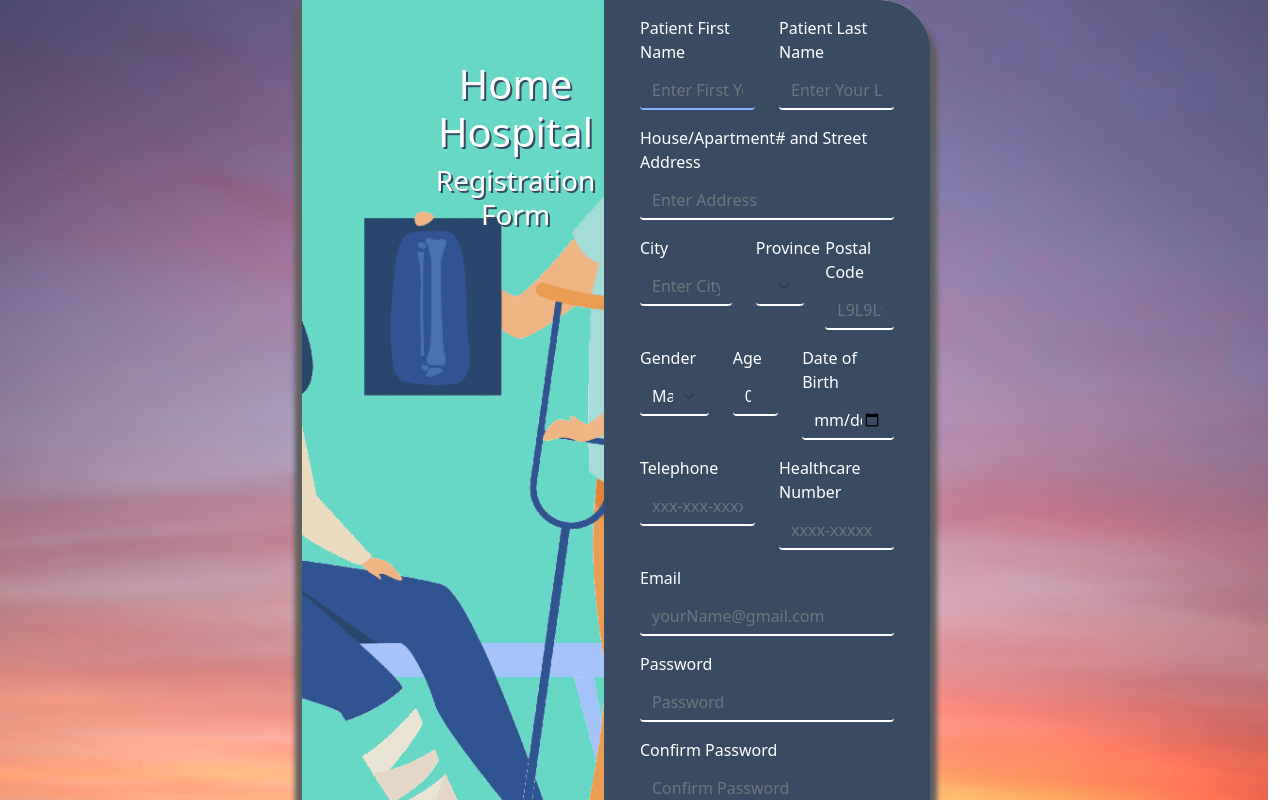
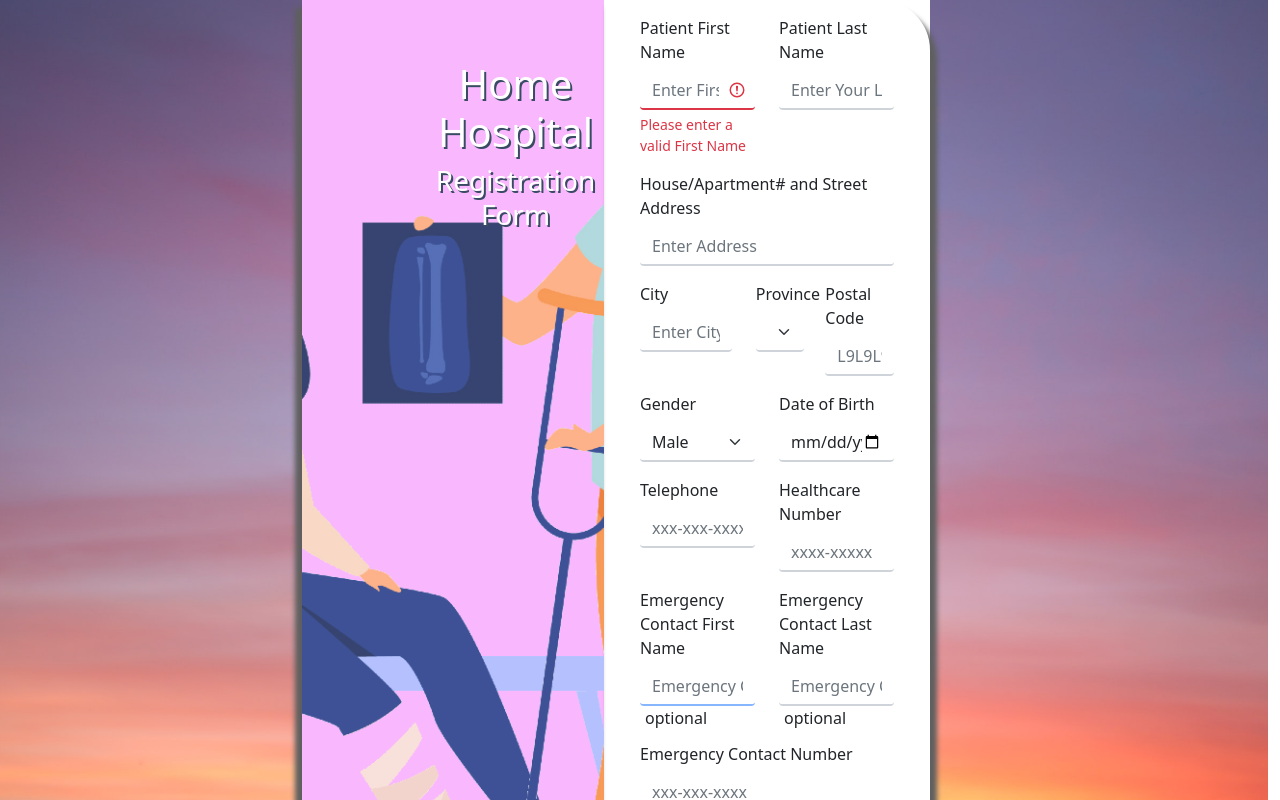
Before and after one commit to liamandaidan/HomeHospital, a React (Create React App) app in the folder HomeHospital-Frontend/hh-front/: page /register in a window 1280 px wide. Shown: the top 800 px of the page. Built offline with nearby package versions, Linux system fonts and the light colour scheme.

Commit message:
revised registration and login page to reflect color scheme as well as revised input fields to registration page

```diff
--- a/HomeHospital-Frontend/hh-front/src/components/LoginForm.js
+++ b/HomeHospital-Frontend/hh-front/src/components/LoginForm.js
@@ -1,6 +1,7 @@
 import React, { useEffect, useState } from "react";
 import { Button, Col, Container, Form, Modal, Row } from "react-bootstrap";
 import { Link, useNavigate } from "react-router-dom";
+import logo from "../images/heartbeat_logo_long.png";
 import classes from "./LoginForm.module.css";
 import Axios from "axios";
 
@@ -90,14 +91,26 @@ function LoginForm() {
         <div className={classes.loginBox}>
           <div className={classes.innerBox}>
             <div>
-              <h1 className={classes.header}>Login</h1>
-              <label htmlFor="firstName" className="form-label mt-3 text-white">
+              <div
+                style={{
+                  backgroundImage: `url(${logo})`,
+                  backgroundSize: "cover",
+                  width: "240px",
+                  height: "200px",
+                  marginLeft: "35px",
+                }}
+              >
+                <h1 className={classes.header}>LOGIN</h1>
+              </div>
+            </div>
+            <div style={{ marginTop: "-25px" }}>
+              <label htmlFor="firstName" className="form-label">
                 Email
               </label>
               <input
                 onBlur={validateEmail}
                 type="text"
-                className={`form-control bg-transparent text-white shadow-none ${classes.noBorder}`}
+                className={`form-control shadow-none `}
                 id="email"
                 name="email"
                 value={email}
@@ -110,15 +123,14 @@ function LoginForm() {
               />
               <div className="valid-feedback"></div>
               <div className="invalid-feedback">Please enter a valid Email</div>
-            </div>
               <div className={classes.container}>
-              <label htmlFor="password" className="form-label mt-3 text-white">
+                <label htmlFor="password" className="form-label mt-3 ">
                   Password
                 </label>
                 <input
                   onBlur={validatePassword}
                   type="password"
-                className={`form-control bg-transparent text-white shadow-none ${classes.noBorder}`}
+                  className={`form-control bg-transparent  shadow-none `}
                   id="password"
                   name="password"
                   value={password}
@@ -141,6 +153,7 @@ function LoginForm() {
                 >
                   Login
                 </Button>
+              </div>
             </div>
             <Row>
               <Col>
--- a/HomeHospital-Frontend/hh-front/src/components/LoginForm.module.css
+++ b/HomeHospital-Frontend/hh-front/src/components/LoginForm.module.css
@@ -1,24 +1,17 @@
 .loginBox {
   width: 400px;
-  height: 500px;
+  height: 520px;
   margin: auto;
-  background-color: #394b63;
+  padding-bottom: 25px;
+  background-color: white;
   border-radius: 25px;
-  color: white;
   box-shadow: 10px 5px 5px rgb(83, 83, 83);
-  text-shadow: 2px 2px rgb(3, 3, 3);
 }
 
 .header {
   text-align: center;
-  padding-top: 25px;
-  text-decoration: underline;
-}
-
-.noBorder {
-  outline: 0;
-  border-width: 0 0 2px;
-  border-color: white;
+  padding-top: 60px;
+  margin-left: 115px;
 }
 
 .smallFont {
@@ -27,7 +20,7 @@
 
 .teal {
   margin-left: 25px;
-  color: #67d8c6;
+  color: #202020;
 }
 
 .innerBox {
--- a/HomeHospital-Frontend/hh-front/src/components/RegistrationForm.js
+++ b/HomeHospital-Frontend/hh-front/src/components/RegistrationForm.js
@@ -10,6 +10,8 @@ function RegistrationForm() {
   // Declare React Variables
   const [firstNameValue, setFirstNameValue] = useState("");
   const [lastNameValue, setLastNameValue] = useState("");
+  const [emFirstNameValue, setEmFirstNameValue] = useState("");
+  const [emLastNameValue, setEmLastNameValue] = useState("");
   const [addressValue, setAddressValue] = useState("");
   const [cityValue, setCityValue] = useState("");
   const [provinceValue, setProvinceValue] = useState("AB");
@@ -19,6 +21,7 @@ function RegistrationForm() {
   const [postalCodeValue, setPostalCodeValue] = useState("");
   const [ageValue, setAgeValue] = useState(0);
   const [phoneValue, setPhoneValue] = useState("");
+  const [emPhoneValue, setEmPhoneValue] = useState("");
   const [emailValue, setEmailValue] = useState("");
   const [passwordValue, setPasswordValue] = useState("");
   const [confirmPasswordValue, setConfirmPasswordValue] = useState("");
@@ -221,7 +224,7 @@ function RegistrationForm() {
   }
 
   function validatePassword() {
-    if (passwordValue.length > 5) {
+    if (passwordValue.length > 9) {
       document.getElementById("password").classList.add("is-valid");
       document.getElementById("password").classList.remove("is-invalid");
     } else {
@@ -242,18 +245,6 @@ function RegistrationForm() {
     }
   }
 
-  function validateAge() {
-    if (ageValue <= 17 || ageValue > 100) {
-      document.getElementById("age").classList.remove("is-valid");
-      document.getElementById("age").classList.add("is-invalid");
-      setValidAgeValue(false);
-    } else {
-      document.getElementById("age").classList.remove("is-invalid");
-      document.getElementById("age").classList.add("is-valid");
-      setValidAgeValue(true);
-    }
-  }
-
   const createUser = () => {
     Axios.post("http://localhost:4000/api/register", {
       firstName: firstNameValue,
@@ -269,6 +260,11 @@ function RegistrationForm() {
       gender: genderValue,
       dateOfBirth: dobValue,
       password: passwordValue,
+      emergencyContact: {
+        firstName: emFirstNameValue,
+        lastName: emLastNameValue,
+        phoneNumber: emPhoneValue,
+      },
     }).then((response) => {
       console.log("Registration Successful");
       navigate("/login");
@@ -277,17 +273,18 @@ function RegistrationForm() {
 
   return (
     <Container>
+      <div>
         <form id="clientForm" action="">
           <Row>
             <Col>
               <div>
-              <label htmlFor="firstName" className="form-label mt-3 text-white">
+                <label htmlFor="firstName" className="form-label mt-3 ">
                   Patient First Name
                 </label>
                 <input
                   onBlur={validateFirstName}
                   type="text"
-                className={`form-control bg-transparent text-white shadow-none ${classes.noBorder}`}
+                  className={`form-control bg-transparent  shadow-none ${classes.noBorder}`}
                   id="clientFirstName"
                   name="clientFirstName"
                   value={firstNameValue}
@@ -305,13 +302,13 @@ function RegistrationForm() {
             </Col>
             <Col>
               <div>
-              <label htmlFor="lastName" className="form-label mt-3 text-white">
+                <label htmlFor="lastName" className="form-label mt-3 ">
                   Patient Last Name
                 </label>
                 <input
                   onBlur={validateLastName}
                   type="text"
-                className={`form-control bg-transparent text-white shadow-none ${classes.noBorder}`}
+                  className={`form-control bg-transparent  shadow-none ${classes.noBorder}`}
                   id="clientLastName"
                   name="clientLastName"
                   value={lastNameValue}
@@ -330,13 +327,13 @@ function RegistrationForm() {
           <Row>
             <Col>
               <div>
-              <label htmlFor="address" className="form-label mt-3 text-white">
+                <label htmlFor="address" className="form-label mt-3 ">
                   House/Apartment# and Street Address
                 </label>
                 <input
                   onBlur={validateAddress}
                   type="text"
-                className={`form-control bg-transparent text-white shadow-none ${classes.noBorder}`}
+                  className={`form-control bg-transparent  shadow-none ${classes.noBorder}`}
                   id="address"
                   name="address"
                   value={addressValue}
@@ -355,13 +352,13 @@ function RegistrationForm() {
           <Row>
             <Col md={5}>
               <div>
-              <label htmlFor="City" className="form-label mt-3 text-white">
+                <label htmlFor="City" className="form-label mt-3 ">
                   City
                 </label>
                 <input
                   onBlur={validateCity}
                   type="text"
-                className={`form-control bg-transparent text-white shadow-none ${classes.noBorder}`}
+                  className={`form-control bg-transparent  shadow-none ${classes.noBorder}`}
                   id="city"
                   name="City"
                   value={cityValue}
@@ -371,12 +368,14 @@ function RegistrationForm() {
                   required
                 />
                 <div className="valid-feedback">Looks good!</div>
-              <div className="invalid-feedback">Please enter a valid City</div>
+                <div className="invalid-feedback">
+                  Please enter a valid City
+                </div>
               </div>
             </Col>
             <Col md={3}>
               <div>
-              <label htmlFor="Province" className="form-label mt-3 text-white">
+                <label htmlFor="Province" className="form-label mt-3 ">
                   Province
                 </label>
                 <Form.Select
@@ -386,7 +385,7 @@ function RegistrationForm() {
                   value={provinceValue}
                   onChange={(e) => setProvinceValue(e.target.value)}
                   required
-                className={`bg-transparent text-white shadow-none ${classes.noBorder}`}
+                  className={`bg-transparent  shadow-none ${classes.noBorder}`}
                 >
                   <option style={{ color: "black" }} value="AB" defaultChecked>
                     AB
@@ -429,16 +428,13 @@ function RegistrationForm() {
             </Col>
             <Col md={4}>
               <div>
-              <label
-                htmlFor="postalCode"
-                className="form-label mt-3 text-white"
-              >
+                <label htmlFor="postalCode" className="form-label mt-3 ">
                   Postal Code
                 </label>
                 <input
                   onBlur={validatePostalCode}
                   type="text"
-                className={`form-control bg-transparent text-white shadow-none ${classes.noBorder}`}
+                  className={`form-control bg-transparent  shadow-none ${classes.noBorder}`}
                   id="postalCode"
                   name="postalCode"
                   value={postalCodeValue}
@@ -455,9 +451,9 @@ function RegistrationForm() {
             </Col>
           </Row>
           <Row>
-          <Col md={4}>
+            <Col md={6}>
               <div>
-              <label htmlFor="gender" className="form-label mt-3 text-white">
+                <label htmlFor="gender" className="form-label mt-3 ">
                   Gender
                 </label>
                 <Form.Select
@@ -467,9 +463,13 @@ function RegistrationForm() {
                   onChange={(e) => setGenderValue(e.target.value)}
                   required
                   value={genderValue}
-                className={`bg-transparent text-white shadow-none ${classes.noBorder}`}
+                  className={`bg-transparent  shadow-none ${classes.noBorder}`}
                 >
-                <option style={{ color: "black" }} value="male" defaultChecked>
+                  <option
+                    style={{ color: "black" }}
+                    value="male"
+                    defaultChecked
+                  >
                     Male
                   </option>
                   <option style={{ color: "black" }} value="female">
@@ -481,29 +481,9 @@ function RegistrationForm() {
                 </Form.Select>
               </div>
             </Col>
-          <Col md={3}>
+            <Col md={6}>
               <div>
-              <label htmlFor="age" className="form-label mt-3 text-white">
-                Age
-              </label>
-              <input
-                onBlur={validateAge}
-                type="number"
-                className={`form-control bg-transparent text-white shadow-none ${classes.noBorder}`}
-                id="age"
-                name="age"
-                value={ageValue}
-                onChange={(e) => setAgeValue(e.target.value)}
-                placeholder="Enter age"
-                required
-              />
-              <div className="valid-feedback">Looks good!</div>
-              <div className="invalid-feedback">Must Be 18 years or Older</div>
-            </div>
-          </Col>
-          <Col md={5}>
-            <div>
-              <label htmlFor="dob" className="form-label mt-3 text-white">
+                <label htmlFor="dob" className="form-label mt-3 ">
                   Date of Birth
                 </label>
                 <Form.Control
@@ -511,7 +491,7 @@ function RegistrationForm() {
                   name="dob"
                   onChange={(e) => setDOBValue(e.target.value)}
                   required
-                className={`bg-transparent text-white shadow-none ${classes.noBorder}`}
+                  className={`bg-transparent  shadow-none ${classes.noBorder}`}
                   type="date"
                   placeholder="Date of Birth"
                 />
@@ -521,13 +501,13 @@ function RegistrationForm() {
           <Row>
             <Col>
               <div>
-              <label htmlFor="telephone" className="form-label mt-3 text-white">
+                <label htmlFor="telephone" className="form-label mt-3 ">
                   Telephone
                 </label>
                 <input
                   onBlur={validatePhone}
                   type="text"
-                className={`form-control bg-transparent text-white shadow-none ${classes.noBorder}`}
+                  className={`form-control bg-transparent  shadow-none ${classes.noBorder}`}
                   id="telephone"
                   name="phone"
                   value={phoneValue}
@@ -544,13 +524,13 @@ function RegistrationForm() {
             </Col>
             <Col>
               <div>
-              <label htmlFor="hcNumber" className="form-label mt-3 text-white">
+                <label htmlFor="hcNumber" className="form-label mt-3 ">
                   Healthcare Number
                 </label>
                 <input
                   onBlur={validateHCnumber}
                   type="text"
-                className={`form-control bg-transparent text-white shadow-none ${classes.noBorder}`}
+                  className={`form-control bg-transparent  shadow-none ${classes.noBorder}`}
                   id="hcNumber"
                   name="HC"
                   value={hcValue}
@@ -566,14 +546,73 @@ function RegistrationForm() {
               </div>
             </Col>
           </Row>
+          <Row>
+            <Col>
               <div>
-          <label htmlFor="email" className="form-label mt-3 text-white">
+                <label htmlFor="firstName" className="form-label mt-3 ">
+                  Emergency Contact First Name
+                </label>
+                <input
+                  type="text"
+                  className={`form-control bg-transparent  shadow-none ${classes.noBorder}`}
+                  id="emFirstName"
+                  name="emFirstName"
+                  value={emFirstNameValue}
+                  onChange={(e) => setEmFirstNameValue(e.target.value)}
+                  pattern="[A-Za-z- ]+"
+                  placeholder="Emergency Contact First Name"
+                  autoFocus
+                />
+                <p className={classes.optional}>optional</p>
+              </div>
+            </Col>
+            <Col>
+              <div>
+                <label htmlFor="lastName" className="form-label mt-3 ">
+                  Emergency Contact Last Name
+                </label>
+                <input
+                  type="text"
+                  className={`form-control bg-transparent shadow-none ${classes.noBorder}`}
+                  id="emLastName"
+                  name="emLastName"
+                  value={emLastNameValue}
+                  onChange={(e) => setEmLastNameValue(e.target.value)}
+                  pattern="[A-Za-z]+"
+                  placeholder="Emergency Contact Last Name"
+                />
+                <p className={classes.optional}>optional</p>
+              </div>
+            </Col>
+          </Row>
+          <Row>
+            <Col>
+              <div style={{ marginTop: "-20px" }}>
+                <label htmlFor="telephone" className="form-label mt-3 ">
+                  Emergency Contact Number
+                </label>
+                <input
+                  type="text"
+                  className={`form-control bg-transparent  shadow-none ${classes.noBorder}`}
+                  id="emTelephone"
+                  name="emPhone"
+                  value={emPhoneValue}
+                  onChange={(e) => setEmPhoneValue(e.target.value)}
+                  placeholder="xxx-xxx-xxxx"
+                  pattern="\d{3}[\-]\d{3}[\-]\d{4}"
+                />
+                <p className={classes.optional}>optional</p>
+              </div>
+            </Col>
+          </Row>
+          <div>
+            <label htmlFor="email" className="form-label mt-3 ">
               Email
             </label>
             <input
               onBlur={validateEmail}
               type="text"
-            className={`form-control bg-transparent text-white shadow-none ${classes.noBorder}`}
+              className={`form-control bg-transparent  shadow-none ${classes.noBorder}`}
               id="email"
               name="email"
               value={emailValue}
@@ -588,13 +627,13 @@ function RegistrationForm() {
             </div>
           </div>
           <div>
-          <label htmlFor="password" className="form-label mt-3 text-white">
+            <label htmlFor="password" className="form-label mt-3 ">
               Password
             </label>
             <input
               onBlur={validatePassword}
               type="password"
-            className={`form-control bg-transparent text-white shadow-none ${classes.noBorder}`}
+              className={`form-control bg-transparent  shadow-none ${classes.noBorder}`}
               id="password"
               name="password"
               value={passwordValue}
@@ -609,13 +648,13 @@ function RegistrationForm() {
             </div>
           </div>
           <div>
-          <label htmlFor="cPassword" className="form-label mt-3 text-white">
+            <label htmlFor="cPassword" className="form-label mt-3 ">
               Confirm Password
             </label>
             <input
               onBlur={confirmPassword}
               type="password"
-            className={`form-control bg-transparent text-white shadow-none ${classes.noBorder}`}
+              className={`form-control bg-transparent  shadow-none ${classes.noBorder}`}
               id="cPassword"
               name="cPassword"
               value={confirmPasswordValue}
@@ -651,6 +690,7 @@ function RegistrationForm() {
             </Button>
           </div>
         </form>
+      </div>
       <br />
       <br />
     </Container>
--- a/HomeHospital-Frontend/hh-front/src/components/RegistrationForm.module.css
+++ b/HomeHospital-Frontend/hh-front/src/components/RegistrationForm.module.css
@@ -1,7 +1,6 @@
 .noBorder {
   outline: 0;
   border-width: 0 0 2px;
-  border-color: white;
 }
 
 input:focus {
@@ -9,15 +8,21 @@ input:focus {
 }
 
 .registerButton {
-  background-color: #67d8c6;
-  border-color: #67d8c6;
+  background-color: #5ee1e3;
+  border-color: #5ee1e3;
 }
 
 .registerButton:hover {
-  background-color: #50a395;
+  background-color: #58adaf;
 }
 
 .registerButton:disabled {
-  background-color: #50a395;
-  border-color: #50a395;
+  background-color: #58adaf;
+  border-color: #58adaf;
 }
+
+.optional {
+  margin-left: 5px;
+  font-weight: lighter;
+  padding: none;
+}
--- a/HomeHospital-Frontend/hh-front/src/pages/Register.module.css
+++ b/HomeHospital-Frontend/hh-front/src/pages/Register.module.css
@@ -2,21 +2,23 @@
   width: 50%;
   margin: auto;
   background-color: white;
-  border-radius: 0px 50px 0px 30px;
+  border-radius: 0px 0px 0px 30px;
 }
 
 .leftSide {
   position: relative;
-  background-color: #67d8c6;
+  background-color: #f36efd7c;
   box-shadow: -5px 10px 5px 2px #5f5f5f;
   border-radius: 0px 0px 0px 50px;
   padding: 0%;
 }
 
 .rightSide {
-  background-color: #394b63;
+  /* background-color: #394b63; */
   box-shadow: 5px 10px 5px 2px #5f5f5f;
   border-radius: 0px 50px 0px 0px;
+  height: 1000px;
+  overflow-y: auto;
 }
 
 .title {
```
Also changed, not shown: HomeHospital-Frontend/hh-front/src/images/heartbeat_logo_long.png (added). Lines whose indentation alone changed are shown as unchanged.
